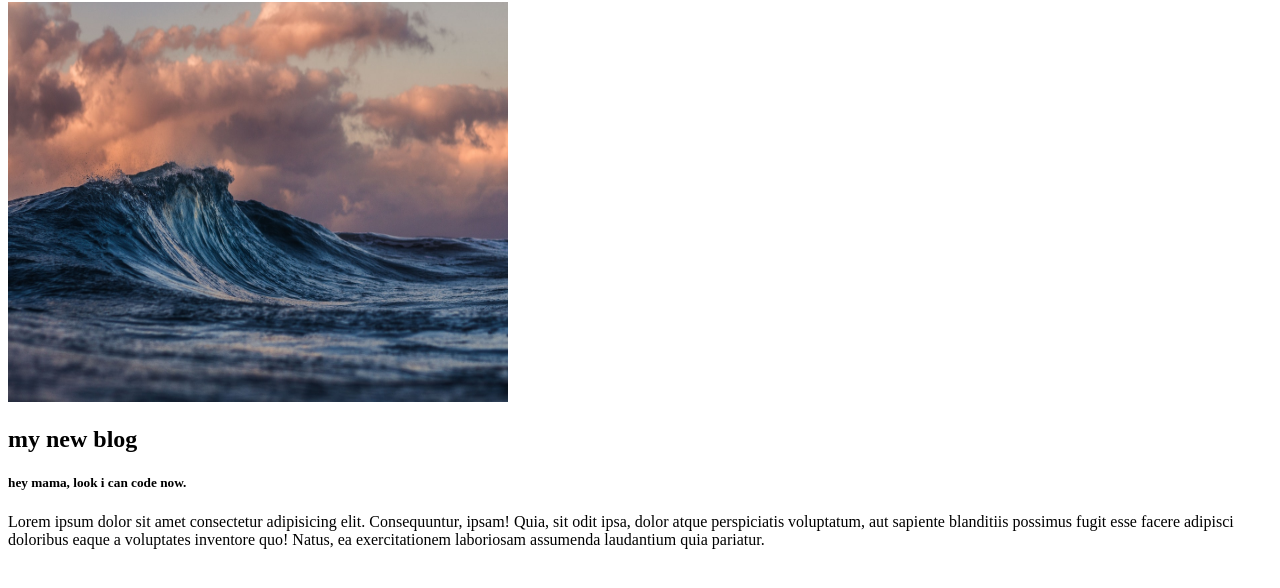
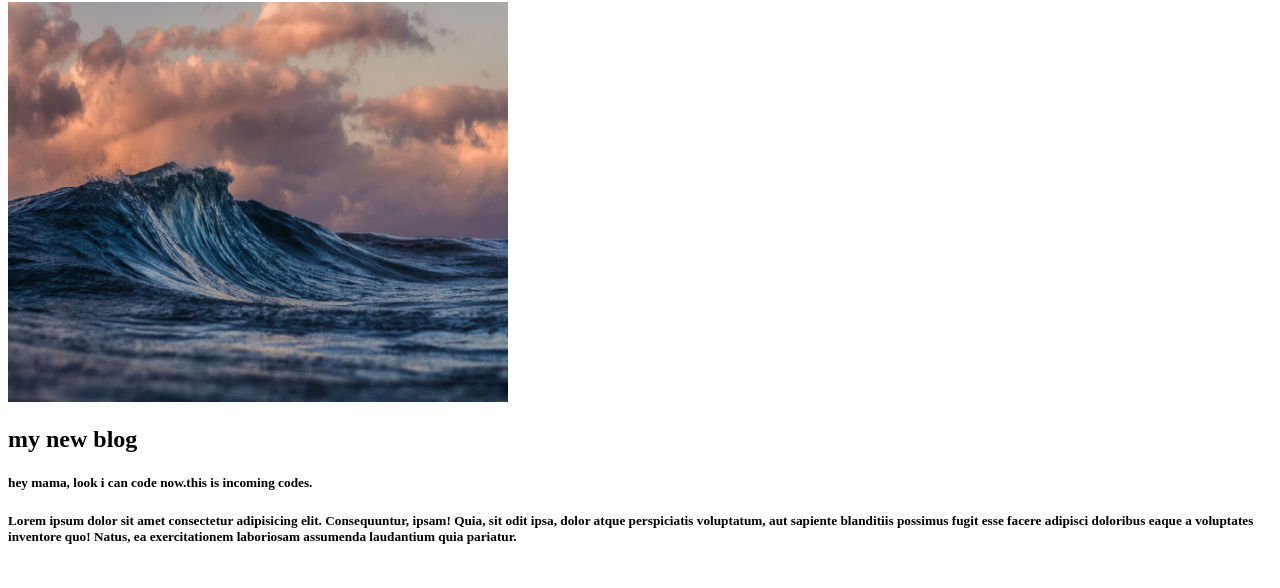
Before and after one commit to Talha520/try-github, a plain HTML site: page index.html in a window 1280 px wide. Shown: the part 78-666 px from the top of the page. Drawn offline with Linux system fonts and the light colour scheme.

Commit message:
smashed-potato

```diff
--- a/index.html
+++ b/index.html
@@ -11,7 +11,7 @@
     <img src="ocean.jpg" width="500px" height="400px" alt="">
     <div>
         <h2>my new blog</h2>
-        <h5>hey mama, look i can code now.</h5>
+        <h5>hey mama, look i can code now.this is incoming codes.<h5>
         <p>Lorem ipsum dolor sit amet consectetur adipisicing elit. Consequuntur, ipsam! Quia, sit odit ipsa, dolor atque perspiciatis voluptatum, aut sapiente blanditiis possimus fugit esse facere adipisci doloribus eaque a voluptates inventore quo! Natus, ea exercitationem laboriosam assumenda laudantium quia pariatur.</p>
     </div>
 </body>
```
